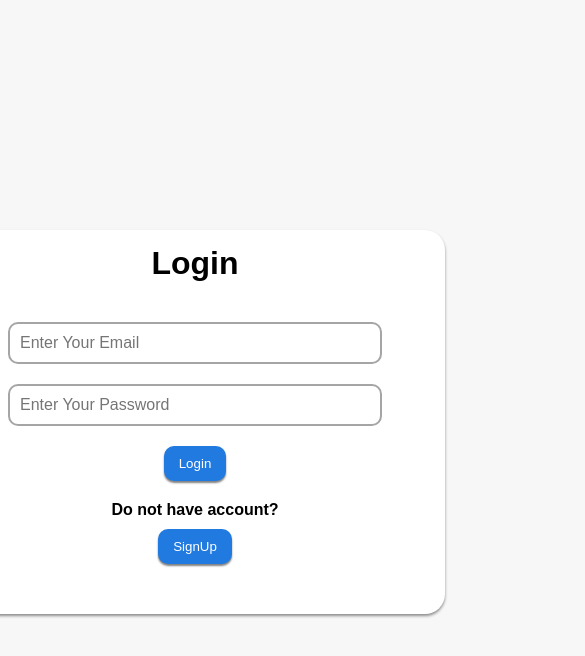
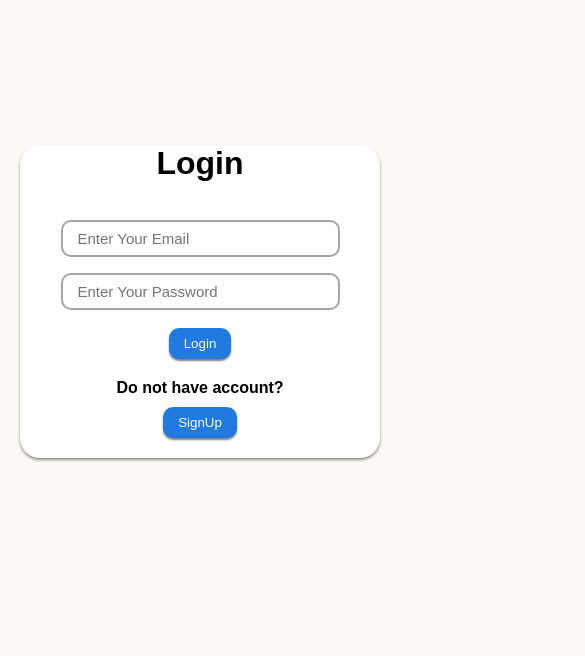
Before and after one commit to shivang-16/Quicker-NotesApp-Frontend, a React (Vite) app: page /login in a window 390 px wide. Shown: the top 656 px of the page, 585 px wide, since content can reach past the window. Built offline with nearby package versions, Linux system fonts and the light colour scheme; a web font is replaced by a local one.

Commit message:
design fixes

```diff
--- a/src/components/Login.jsx
+++ b/src/components/Login.jsx
@@ -39,6 +39,7 @@ const Login = () => {
 
   return (
    <>
+    <main id='main-body'>
    {isLoading ? (<Spinner/>) : (
     <div className='login-box'>
       <div className='login-card'>
@@ -59,7 +60,7 @@ const Login = () => {
       </div>
     </div>
     )}
-
+   </main>
    </>
   )
 }
--- a/src/components/Navbar.jsx
+++ b/src/components/Navbar.jsx
@@ -86,12 +86,12 @@ const Navbar= ({sidebarWidth, setSidebarWidth})=> {
 
         <Link to="/profile">
         <div className='profile' onClick={handleProfile}>
-        <p>Profile</p>
         <img src={profileImg} alt=""  style={{height:'100%', width: '100%'}}/>
         </div>
         </Link>
        <button className="detail-btn" onClick={handleLogout}>Logout</button>
         </div>
+
         ) : (
         <Link to="/login"><button className="detail-btn" onClick={handleLogin}>Login</button></Link>
         )
--- a/src/components/SignUp.jsx
+++ b/src/components/SignUp.jsx
@@ -35,6 +35,7 @@ const SignUp = () => {
     if(isAuthenticated) return <Navigate to={'/'}/>
      return (
      <>
+     <main id='main-body'>
    {isLoading ? (<Spinner/>) : (
     <div className='login-box'>
     <div className='login-card'>
@@ -56,6 +57,7 @@ const SignUp = () => {
     </div>
   </div>
    )}
+   </main>
   </>
   )
 }
--- a/src/components/Spinner.jsx
+++ b/src/components/Spinner.jsx
@@ -2,8 +2,8 @@ import React from 'react'
 import loader from '../img/loader.gif'
 const Spinner = () => {
   return (
-    <div className='.modal-container '>
-      <div>
+    <div className='modal-container '>
+      <div className='modal-content spinner-content'>
         <img src={loader} alt="" style={{height: "60px"}}/>
         </div>
     </div>
--- a/src/styles/app.css
+++ b/src/styles/app.css
@@ -100,7 +100,6 @@ body{
   .nav-right-content{
     display: flex;
     align-items: center;
-    /* border: 2px solid red; */
 
   }
   .detail-btn{
@@ -111,7 +110,7 @@ body{
     border-radius: 10px;
     background-color: rgb(202, 212, 239);
     background: none;
-    margin-left: 60px;
+    margin-left: 10px;
   }
   .detail-btn:hover{
     background-color: rgb(163, 187, 253);
@@ -373,7 +372,7 @@ justify-content: center;
   left: 0;
   width: 100%;
   height: 100%;
-  background-color: rgba(0, 0, 0, 0.5);
+  background-color: rgba(79, 79, 79, 0.5);
   z-index: 999;
 }
 
@@ -402,20 +401,40 @@ justify-content: center;
 .modal-content {
   transition: all 0.3s ease-in-out;
 }
-
+.spinner-content{
+  background: none;
+  box-shadow: none;
+  border: none;
+}
 :disabled{
   background-color: gray;
 }
 
 
 @media screen and (max-width: 500px) {
+  .burger{
+    display: none;
+  }
   .sidebar{
-    /* position: fixed;
-    left: 0; */
+    height: 70px;
+    width: 100vw !important;
     background-color: white;
-    width: 0px !important;
-    /* display: none; */
+    z-index: 1;
+    position: absolute;
+    bottom: 0;
+    flex-direction: row;
+    box-shadow: 0px -3px 3px rgb(180, 180, 180);
+
   }
+
+ .box2{
+    margin: 0px 0px;
+  }
+  .notes{
+   display: none;
+  }
+
+
 
   .addNoteBox{
     width: 92%;
@@ -433,3 +452,16 @@ justify-content: center;
    }
 
 }
+
+@media screen and (max-width: 330px) {
+  .brand{
+    display: flex;
+    font-size: 14px;
+  }
+  .logo-img{
+    /* border: 2px solid red; */
+     width: 35px;
+     height: 35px;
+     margin-right: 3px;
+  }
+}
--- a/src/styles/login.css
+++ b/src/styles/login.css
@@ -2,17 +2,14 @@
 
 .login-box{
     /* border: 2px solid red; */
-    height: 100vh;
-    width: 1500px;
-    display: flex;
-    align-items: center;
-    justify-content: center;
-    background-color: rgb(247, 247, 247);
+    width: 100%;
+    padding: 0px 20px;
 }
 .login-card{
     /* border: 2px solid blue; */
-    /* height: 500px; */
+    margin: 80px auto;
     width: 500px;
+    padding: 20px 10px;
     background-color: white;
     border-radius: 20px;
     box-shadow: 0px 2px 3px rgb(141, 141, 141);
@@ -57,7 +54,6 @@
     margin: 0px 5px;
     background-color: rgb(33, 122, 223);
     color: white;
-    /* font-size: 18px; */
     border: none;
     box-shadow: 0px 2px 2px gray;
     margin-top: 10px;
@@ -65,3 +61,21 @@
 .login-btn:hover{
     cursor: pointer;
 }
+
+@media screen and (max-width: 530px) {
+    .login-box{
+        overflow: hidden;
+    }
+    .login-card{
+        width: 100%;
+        padding: 0px 5px;
+    }
+    .login-content input{
+        padding: 8px 15px;
+        margin: 8px 0px;
+        font-size: 15px;
+    }
+    .login-btn{
+        padding: 8px 15px;
+    }
+}
```
Also changed, not shown: src/img/loader.gif.
